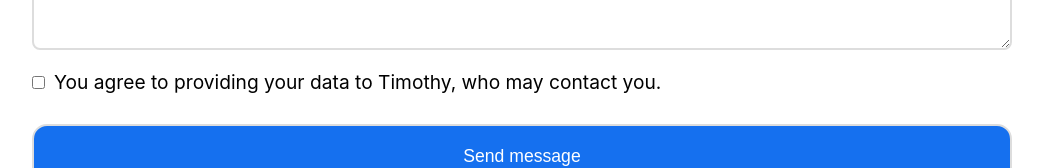
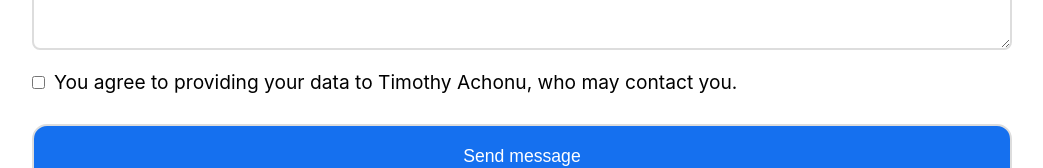
Before and after one commit to Timothy-Achonu/HNG-STAGE-ONE, a React (Create React App) app: page /contact in a window 1280 px wide. Shown: the part 605-773 px from the top of the page, without its empty margins (118-1161 px from the left). Built offline with nearby package versions, Linux system fonts and the light colour scheme.

Commit message:
chore: regular code maintenance

```diff
--- a/src/components/Contact.js
+++ b/src/components/Contact.js
@@ -65,7 +65,7 @@ export default function Contact() {
         <div className="type-checkbox">
           <input type="checkbox" required />
           <label>
-            You agree to providing your data to Timothy, who may contact you.
+            You agree to providing your data to Timothy Achonu, who may contact you.
           </label>
         </div>
         <div>
```
